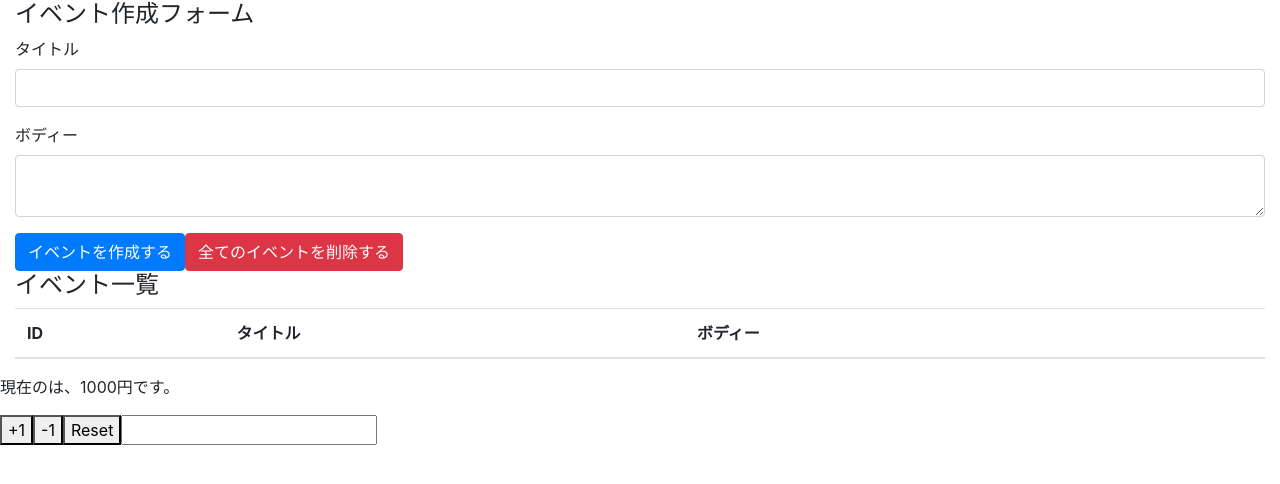
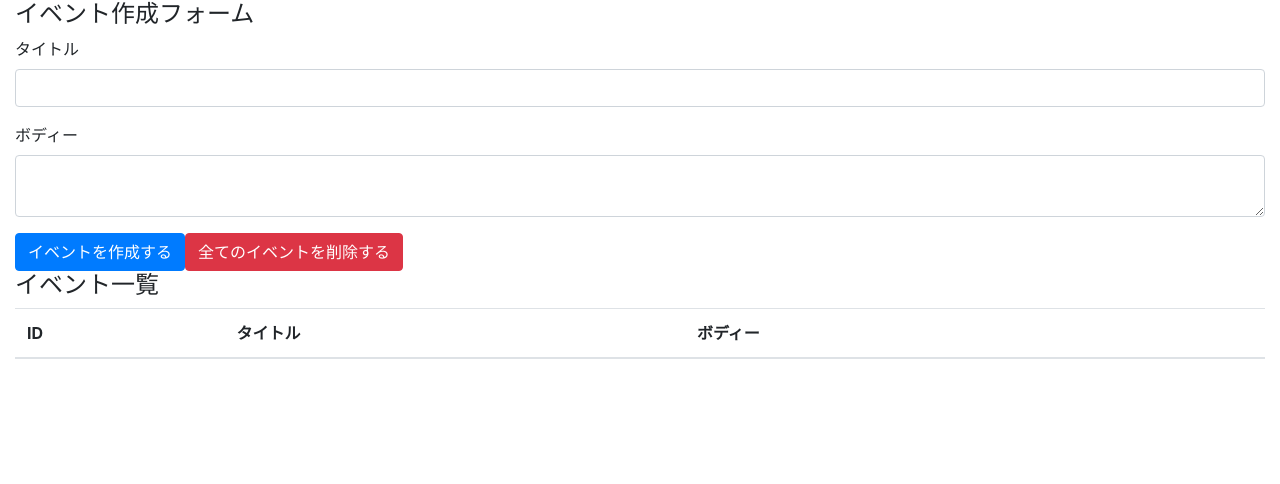
Before and after one commit to sou-uemura/react-hooks-101, a React (Create React App) app: page / in a window 1280 px wide. Shown: the top 484 px of the page. Built offline with nearby package versions, Linux system fonts and the light colour scheme.

Commit message:
implement event creation

```diff
--- a/src/components/App.js
+++ b/src/components/App.js
@@ -1,21 +1,25 @@
-import React, { useEffect, useState } from 'react'
+import React, { useEffect, useState, useReducer } from 'react'
+
+import reducer from '../reducers'
 import 'bootstrap/dist/css/bootstrap.min.css'
 
-const App = props => {
-  const [state, setState] = useState(props)
-  const { name, price } = state
+const App = () => {
+  const [state, dispatch] = useReducer(reducer, [])
+  const [title, setTitle] = useState('')
+  const [body, setBody] = useState('')
 
-  useEffect(() => {
-    console.log('This is like componentDidMount or componentDidUpdate.')
-  })
+  const addEvent = e => {
+    e.preventDefault()
 
-  useEffect(() => {
-    console.log('This is like componentDidMount.')
-  }, [])
+    dispatch({
+      type: 'CREATE_EVENT',
+      title,
+      body
+    })
 
-  useEffect(() => {
-    console.log('This callback is for name only.')
-  }, [name])
+    setTitle('')
+    setBody('')
+  }
 
   return (
     <React.Fragment>
@@ -26,15 +30,15 @@ const App = props => {
 
         <div className="form-group">
           <label htmlFor="formEventTitle">タイトル</label>
-          <input className="form-control" id="formEventTitle" />
+          <input className="form-control" id="formEventTitle" value={title} onChange={e => setTitle(e.target.value)} />
         </div>
 
         <div className="form-group">
           <label htmlFor="formEventBody">ボディー</label>
-          <textarea className="form-control" id="formEventBody" />
+          <textarea className="form-control" id="formEventBody" value={body} onChange={e => setBody(e.target.value)} />
         </div>
 
-        <button className="btn btn-primary">イベントを作成する</button>
+        <button className="btn btn-primary" onClick={addEvent}>イベントを作成する</button>
         <button className="btn btn-danger">全てのイベントを削除する</button>
 
         <h4>イベント一覧</h4>
@@ -52,19 +56,8 @@ const App = props => {
           </tbody>
         </table>
       </div>
-
-      <p>現在の{name}は、{price}円です。</p>
-      <button onClick={() => setState({...state, price: price + 1})}>+1</button>
-      <button onClick={() => setState({...state, price: price - 1})}>-1</button>
-      <button onClick={() => setState(props)}>Reset</button>
-      <input value={name} onChange={e => setState({...state, name: e.target.value})}/>
     </React.Fragment>
   );
 }
 
-App.defaultProps = {
-  name: '',
-  price: 1000,
-}
-
 export default App;
```
